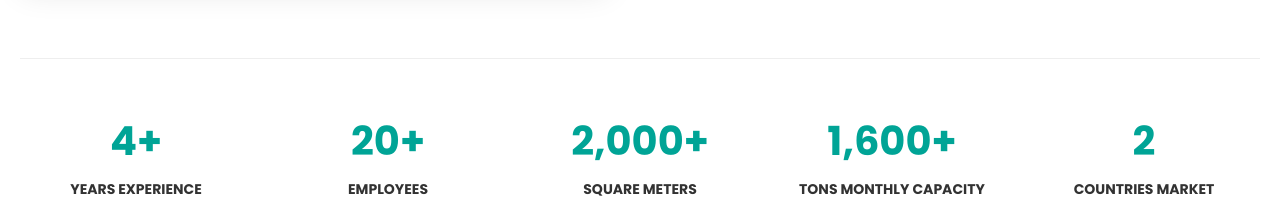
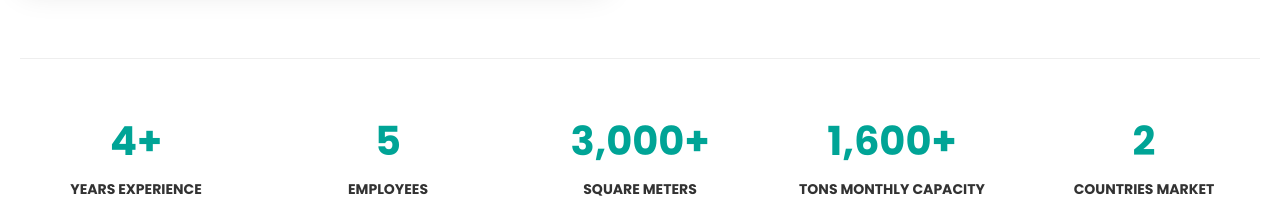
Before and after one commit to GeoespaceTeam/ivoiretissue-vercel, a Next.js app: page / in a window 1280 px wide. Shown: the part 1228-1451 px from the top of the page. Built offline with nearby package versions, Linux system fonts and the light colour scheme.

Commit message:
2025-04-07 ivoire-22

```diff
--- a/app/(public)/(footer)/Footer.tsx
+++ b/app/(public)/(footer)/Footer.tsx
@@ -577,7 +577,7 @@ export default function Footer() {
               <YouTubeIcon />
             </a>
             <a
-              href="https://linkedin.com"
+              href="https://www.linkedin.com/company/ivoiretissue/posts/?feedView=all"
               target="_blank"
               rel="noopener noreferrer"
               aria-label="LinkedIn"
--- a/app/(public)/page.tsx
+++ b/app/(public)/page.tsx
@@ -774,8 +774,8 @@ const products = [
 
 const stats = [
   { num: "4+", label: "Years Experience" },
-  { num: "20+", label: "Employees" },
-  { num: "2,000+", label: "Square Meters" },
+  { num: "5", label: "Employees" },
+  { num: "3,000+", label: "Square Meters" },
   { num: "1,600+", label: "Tons Monthly Capacity" },
   { num: "2", label: "Countries Market" },
 ];
```
